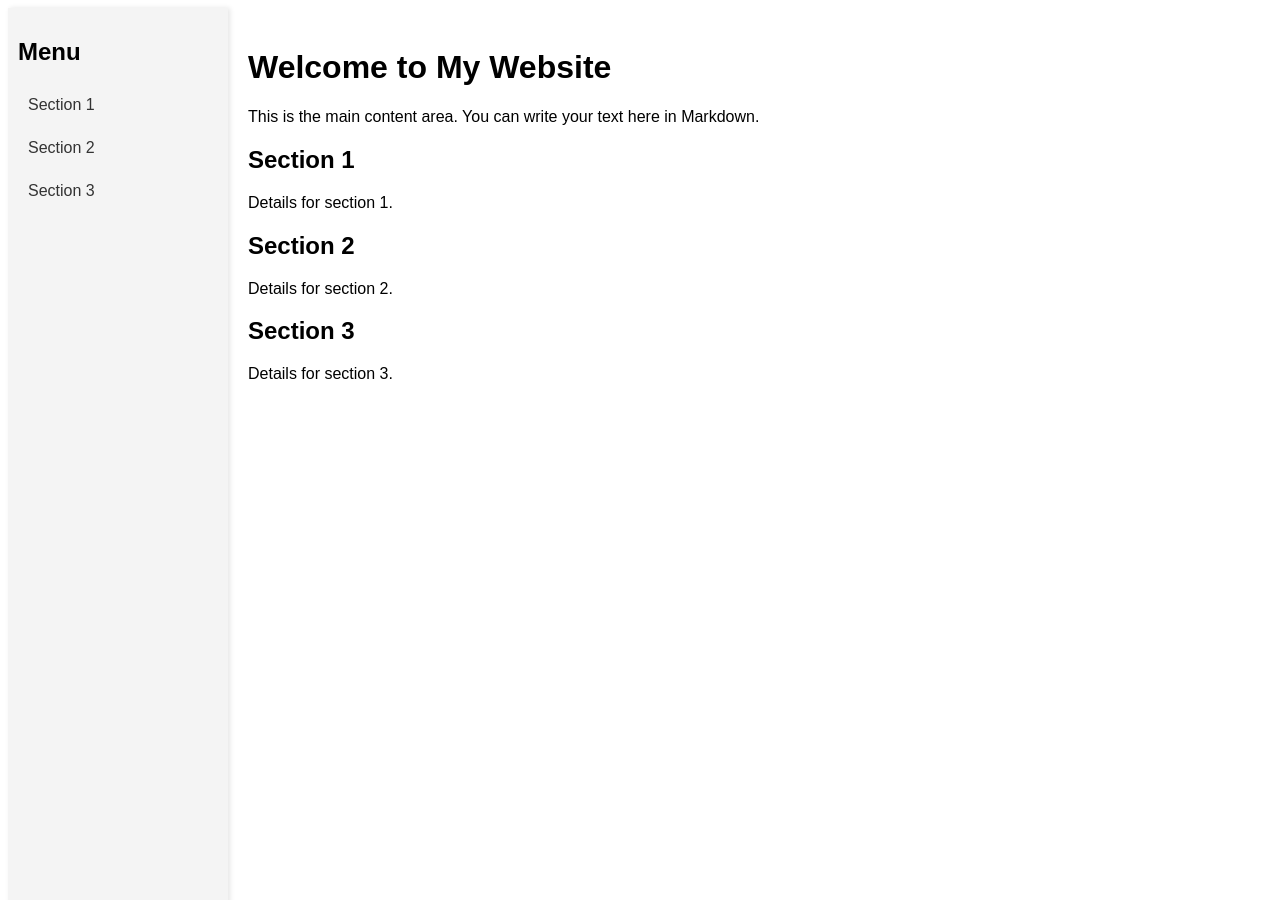
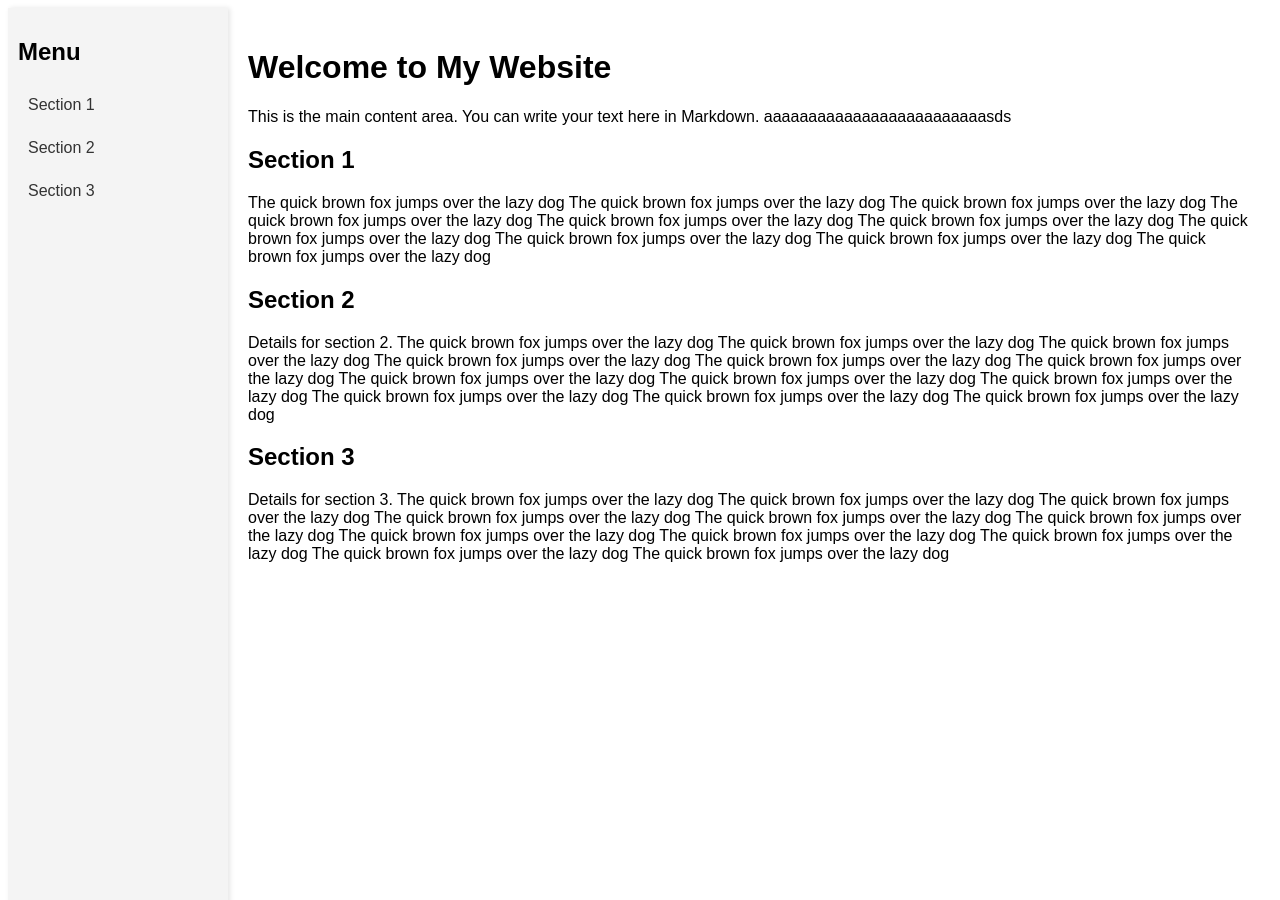
Before and after one commit to redst4r/storming_page, a Jekyll site: the page built from index.md, in a window 1280 px wide. Built offline with Jekyll 4.4.1, drawn with Linux system fonts in a browser that asks for light colours.

Commit message:
Update index.md

```diff
--- a/index.md
+++ b/index.md
@@ -6,15 +6,48 @@ title: Home
 # Welcome to My Website
 
 This is the main content area. You can write your text here in Markdown.
-
+aaaaaaaaaaaaaaaaaaaaaaaaasds
 ## Section 1
 <a name="section-1"></a>
-Details for section 1.
+The quick brown fox jumps over the lazy dog
+The quick brown fox jumps over the lazy dog
+The quick brown fox jumps over the lazy dog
+The quick brown fox jumps over the lazy dog
+The quick brown fox jumps over the lazy dog
+The quick brown fox jumps over the lazy dog
+The quick brown fox jumps over the lazy dog
+The quick brown fox jumps over the lazy dog
+The quick brown fox jumps over the lazy dog
+The quick brown fox jumps over the lazy dog
+
 
 ## Section 2
 <a name="section-2"></a>
 Details for section 2.
+The quick brown fox jumps over the lazy dog
+The quick brown fox jumps over the lazy dog
+The quick brown fox jumps over the lazy dog
+The quick brown fox jumps over the lazy dog
+The quick brown fox jumps over the lazy dog
+The quick brown fox jumps over the lazy dog
+The quick brown fox jumps over the lazy dog
+The quick brown fox jumps over the lazy dog
+The quick brown fox jumps over the lazy dog
+The quick brown fox jumps over the lazy dog
+The quick brown fox jumps over the lazy dog
+The quick brown fox jumps over the lazy dog
 
 ## Section 3
 <a name="section-3"></a>
 Details for section 3.
+The quick brown fox jumps over the lazy dog
+The quick brown fox jumps over the lazy dog
+The quick brown fox jumps over the lazy dog
+The quick brown fox jumps over the lazy dog
+The quick brown fox jumps over the lazy dog
+The quick brown fox jumps over the lazy dog
+The quick brown fox jumps over the lazy dog
+The quick brown fox jumps over the lazy dog
+The quick brown fox jumps over the lazy dog
+The quick brown fox jumps over the lazy dog
+The quick brown fox jumps over the lazy dog
```
